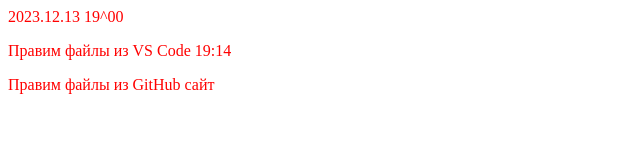
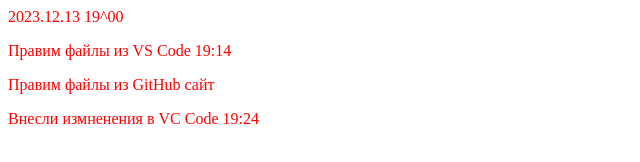
Before and after one commit to Getiym/-, a plain HTML site: page index.html in a window 1280 px wide. Shown: the whole page, without its empty margins (0-640 px from the left). Drawn offline with Linux system fonts and the light colour scheme.

Commit message:
Update index.html
аоыэеыобл

```diff
--- a/index.html
+++ b/index.html
@@ -8,5 +8,6 @@
     <p>2023.12.13 19^00</p>
     <p>Правим файлы из VS Code 19:14</p>
     <p>Правим файлы из GitHub сайт</p>
+    <p>Внесли измненения в VC Code 19:24</p>
   </body>
 </html>
```
